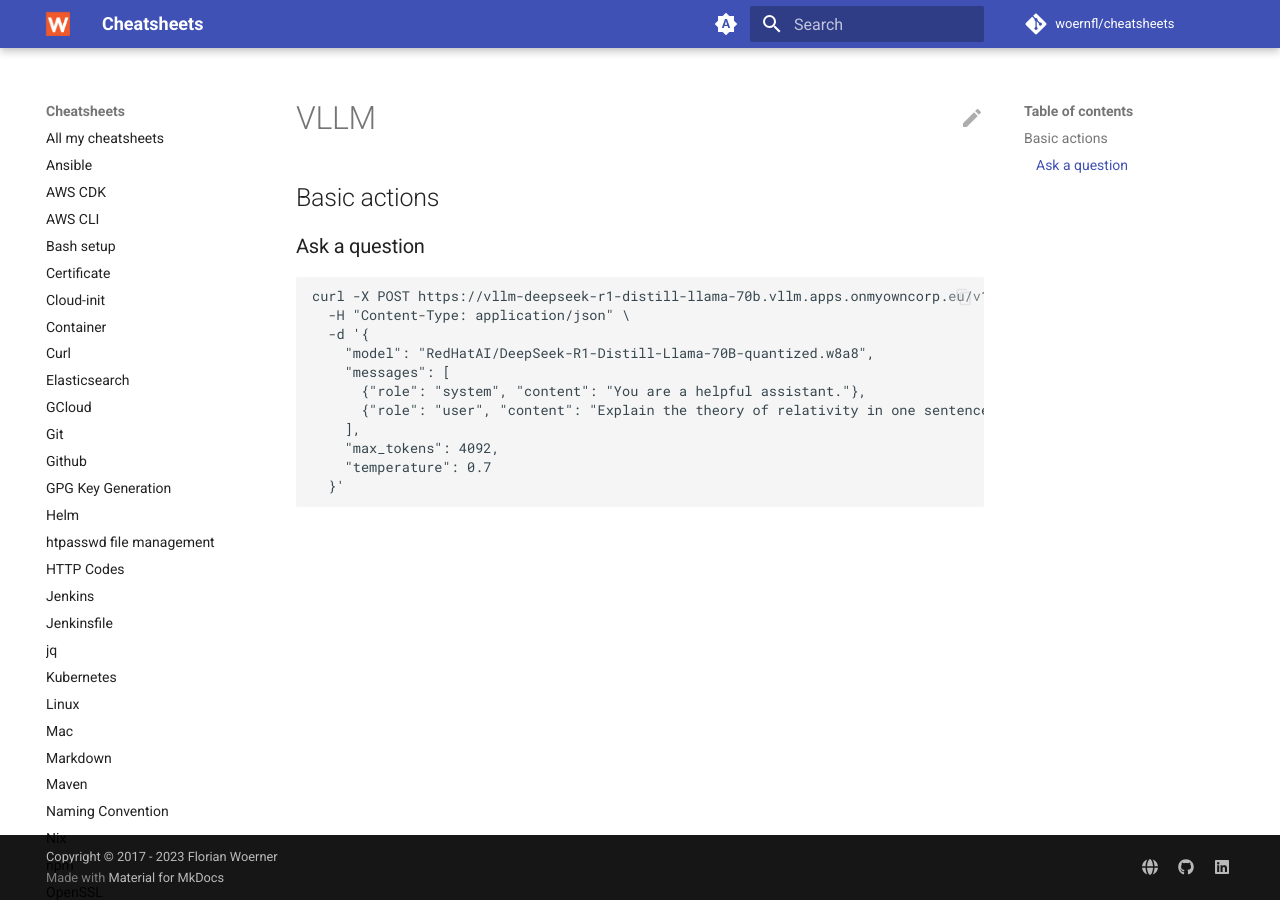
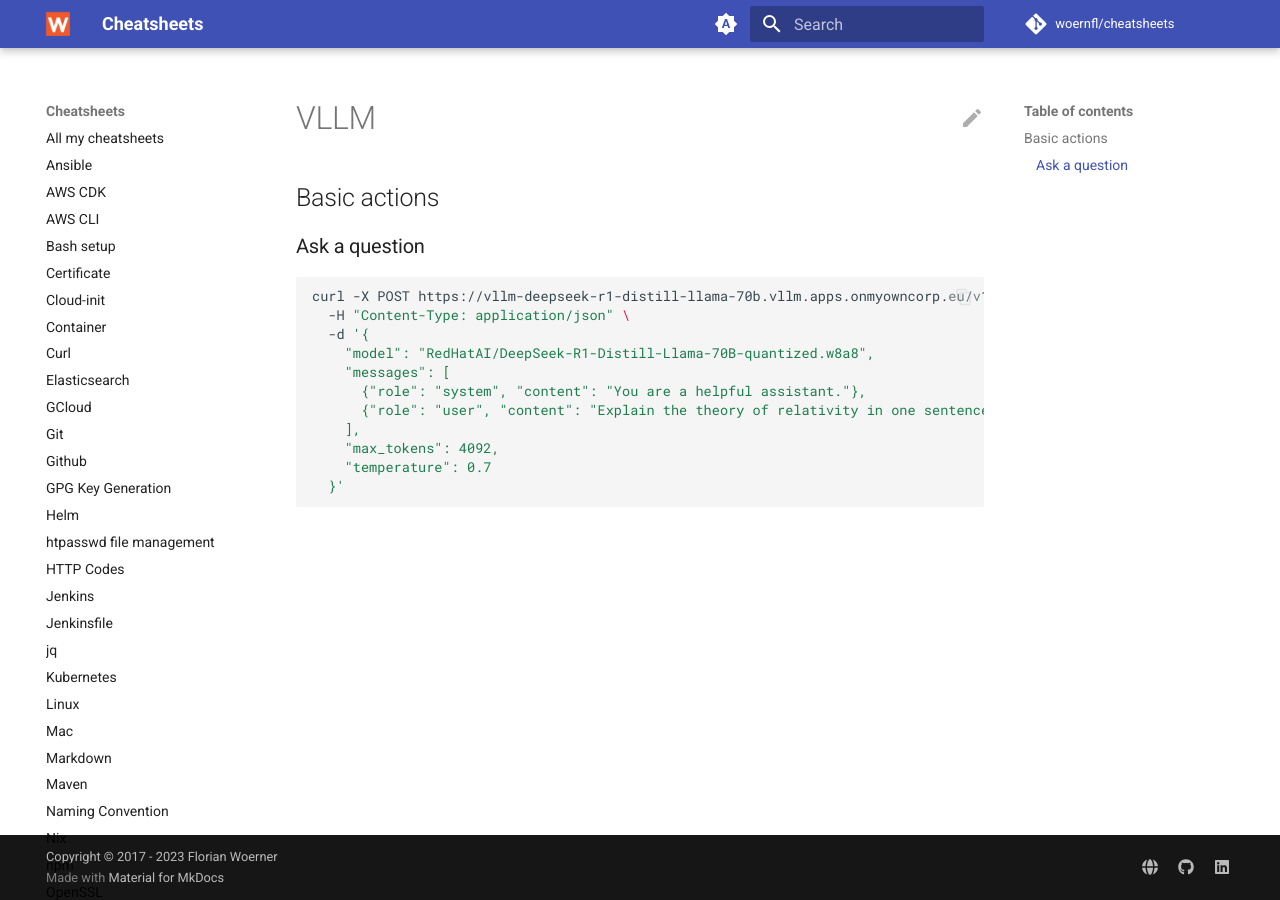
Before and after one commit to woernfl/cheatsheets, an MkDocs documentation site: the page built from docs/vllm.md, in a window 1280 px wide. Built offline with MkDocs 1.6.1 and Material for MkDocs 9.7.7, drawn with Linux system fonts in a browser that asks for light colours; comment, search, counter and statistics services are not loaded.

Commit message:
Change markdown to bash for curl example (#287)
Updated code block syntax for curl command in documentation.

````diff
--- a/docs/vllm.md
+++ b/docs/vllm.md
@@ -4,7 +4,7 @@
 
 ### Ask a question
 
-```markdown
+```bash
 curl -X POST https://vllm-deepseek-r1-distill-llama-70b.vllm.apps.onmyowncorp.eu/v1/chat/completions \
   -H "Content-Type: application/json" \
   -d '{
````
